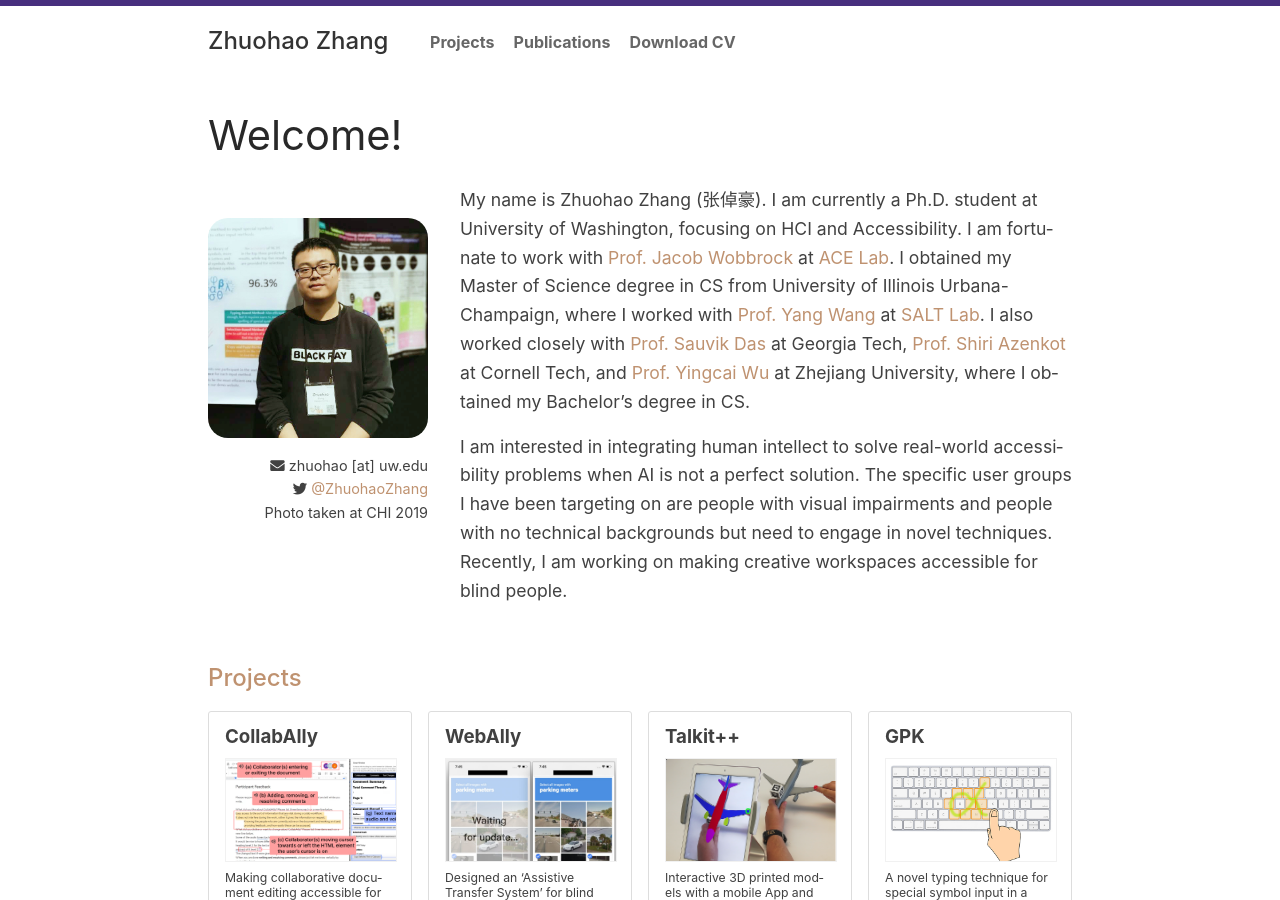
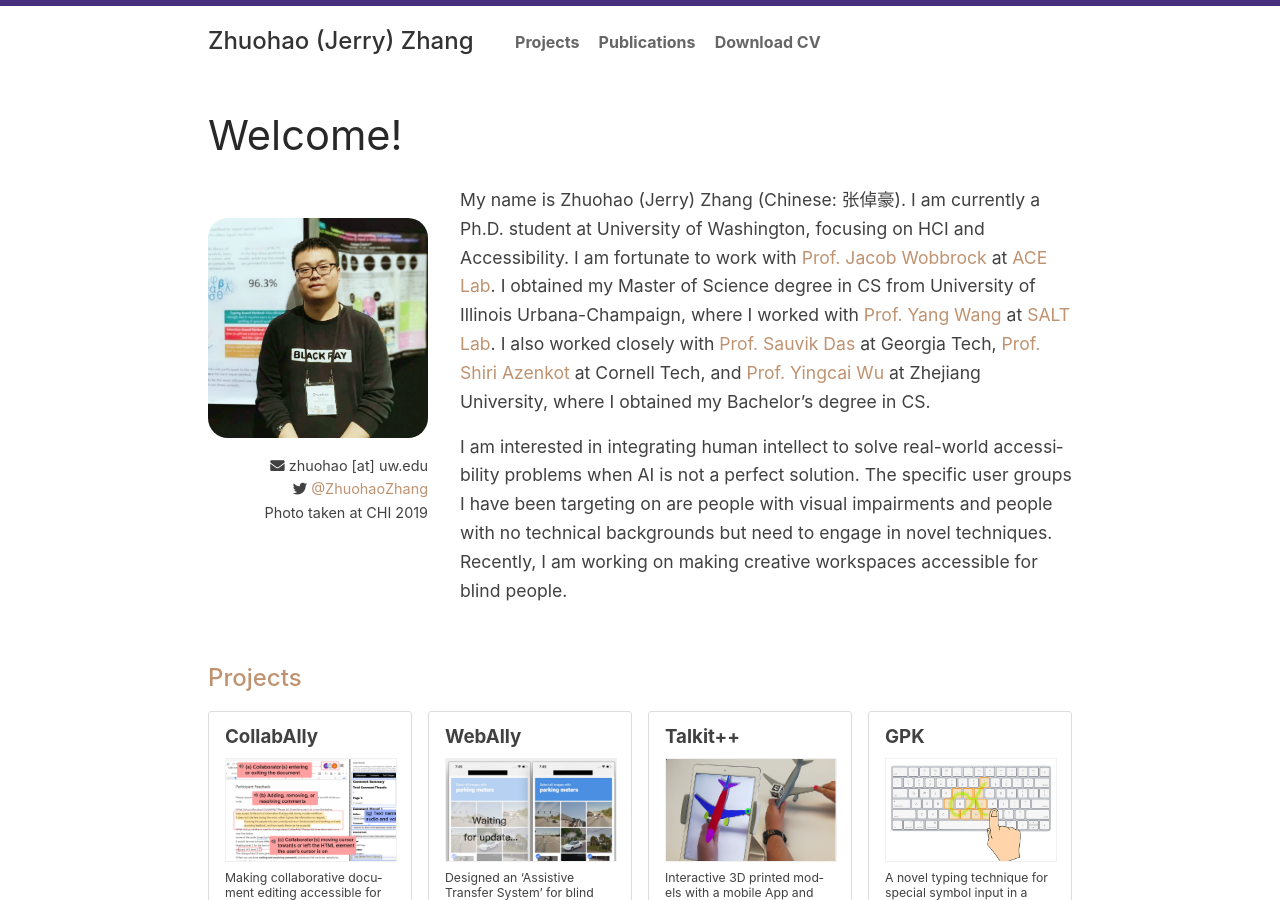
Before and after one commit to zhuohaouw/zhuohaouw.github.io, a Jekyll site: the page built from index.md, in a window 1280 px wide and 900 px high. Built offline with Jekyll 4.4.1, drawn with Linux system fonts in a browser that asks for light colours.

Commit message:
update name

```diff
--- a/_config.yml
+++ b/_config.yml
@@ -1,5 +1,5 @@
 # Site settings
-title: Zhuohao Zhang
+title: Zhuohao (Jerry) Zhang
 email: zhuohao@uw.edu
 description: > # this means to ignore newlines until "baseurl:"
    I am a Ph.D. student at University of Washington, with a concentration on HCI. I mainly study and design assistive technologies.
--- a/index.md
+++ b/index.md
@@ -12,7 +12,7 @@ class: home
 <picture>
   <img
     src='/images/zhuohao.jpg'
-    alt='Zhuohao Zhang at CHI 2019 standing in front of a poster, wearing a black sweater.'>
+    alt='Zhuohao (Jerry) Zhang at CHI 2019 standing in front of a poster, wearing a black sweater.'>
 </picture>
 
 {:.no-list}
@@ -22,7 +22,7 @@ class: home
 </div>
 
 <div class="intro" markdown="1">
-My name is Zhuohao Zhang (张倬豪). I am currently a Ph.D. student at University of Washington, focusing on HCI and Accessibility. I am fortunate to work with [Prof. Jacob Wobbrock](https://faculty.washington.edu/wobbrock/){:target="_blank"} at [ACE Lab](http://depts.washington.edu/acelab/index.html){:target="_blank"}. I obtained my Master of Science degree in CS from University of Illinois Urbana-Champaign, where I worked with [Prof. Yang Wang](http://yangwang.ischool.illinois.edu/){:target="_blank"} at [SALT Lab](https://socialcomputing.web.illinois.edu/){:target="_blank"}. I also worked closely with [Prof. Sauvik Das](https://sauvikdas.com/){:target="_blank"} at Georgia Tech, [Prof. Shiri Azenkot](http://shiriazenkot.com/){:target="_blank"} at Cornell Tech, and [Prof. Yingcai Wu](http://www.ycwu.org/){:target="_blank"} at Zhejiang University, where I obtained my Bachelor's degree in CS.
+My name is Zhuohao (Jerry) Zhang (Chinese: 张倬豪). I am currently a Ph.D. student at University of Washington, focusing on HCI and Accessibility. I am fortunate to work with [Prof. Jacob Wobbrock](https://faculty.washington.edu/wobbrock/){:target="_blank"} at [ACE Lab](http://depts.washington.edu/acelab/index.html){:target="_blank"}. I obtained my Master of Science degree in CS from University of Illinois Urbana-Champaign, where I worked with [Prof. Yang Wang](http://yangwang.ischool.illinois.edu/){:target="_blank"} at [SALT Lab](https://socialcomputing.web.illinois.edu/){:target="_blank"}. I also worked closely with [Prof. Sauvik Das](https://sauvikdas.com/){:target="_blank"} at Georgia Tech, [Prof. Shiri Azenkot](http://shiriazenkot.com/){:target="_blank"} at Cornell Tech, and [Prof. Yingcai Wu](http://www.ycwu.org/){:target="_blank"} at Zhejiang University, where I obtained my Bachelor's degree in CS.
 
 I am interested in integrating human intellect to solve real-world accessibility problems when AI is not a perfect solution. The specific user groups I have been targeting on are people with visual impairments and people with no technical backgrounds but need to engage in novel techniques. Recently, I am working on making creative workspaces accessible for blind people.
 </div>
```
Also changed, not shown: 6 other files.
